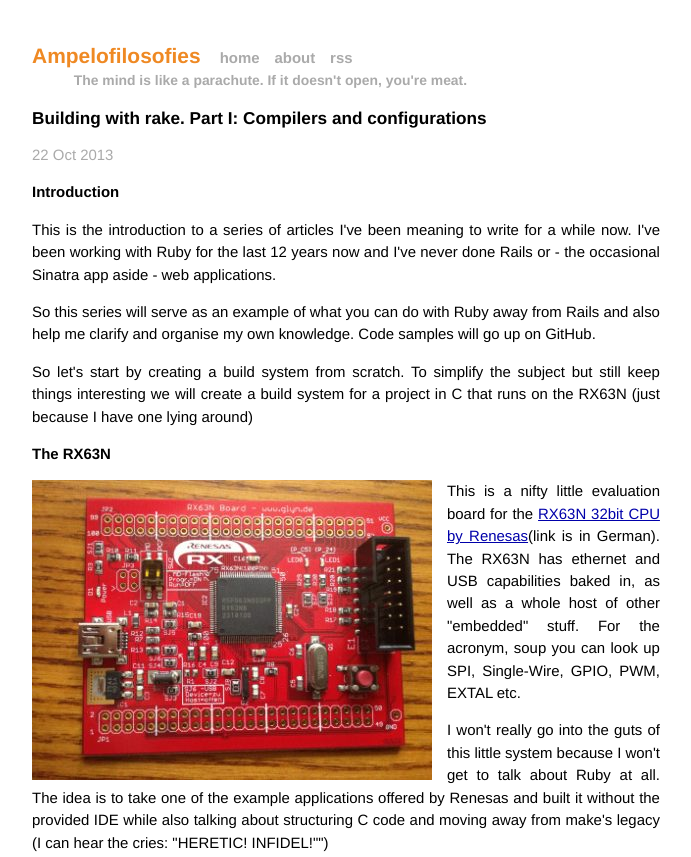
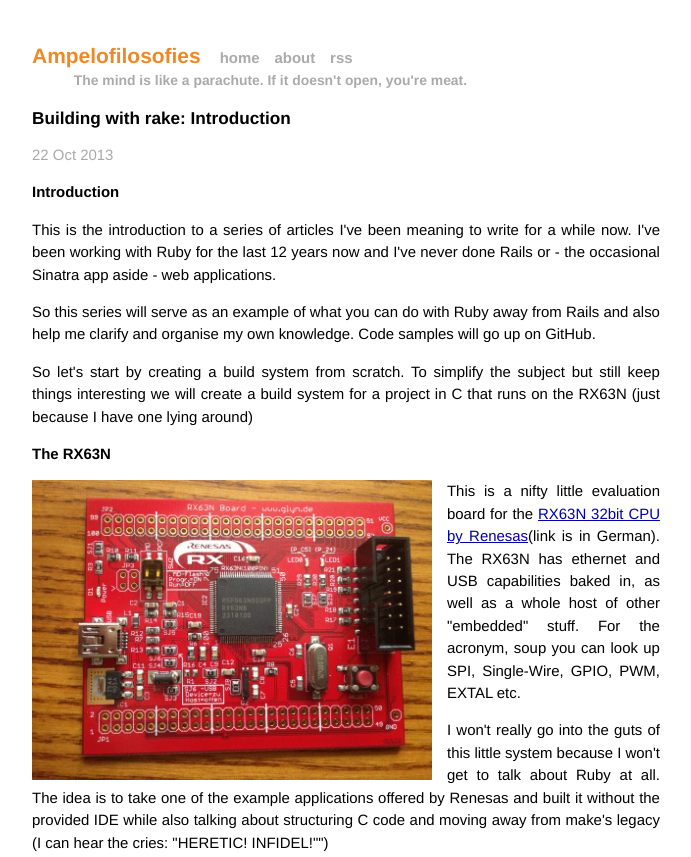
Before and after one commit to damphyr/damphyr.github.io, a plain HTML site: page software/2013/10/22/building-with-rake-I/index.html in a window 1280 px wide. Shown: the top 857 px of the page, without its empty margins (294-985 px from the left). Drawn offline with Linux system fonts and the light colour scheme; a script that the page names is missing.

Commit message:
Fixed the title

```diff
--- a/feed.xml
+++ b/feed.xml
@@ -7,7 +7,7 @@
     <atom:link href="http://www.ampelofilosofies.gr/feed.xml" rel="self" type="application/rss+xml" />
 
       <item>
-        <title>Building with rake. Part I: Compilers and configurations</title>
+        <title>Building with rake: Introduction</title>
         <description>&lt;h2&gt;Introduction&lt;/h2&gt;
 
 &lt;p&gt;This is the introduction to a series of articles I&amp;#39;ve been meaning to write for a while now. I&amp;#39;ve been working with Ruby for the last 12 years now and I&amp;#39;ve never done Rails or - the occasional Sinatra app aside - web applications.&lt;/p&gt;
--- a/software/2013/10/22/building-with-rake-I/index.html
+++ b/software/2013/10/22/building-with-rake-I/index.html
@@ -4,7 +4,7 @@
         <meta charset="utf-8">
         <meta http-equiv="X-UA-Compatible" content="IE=edge,chrome=1">
         <meta name="google-site-verification" content="WJoG1y4O1QfZDWU4OFY1tGfE75UXU6WmQc91gCSLY5g" />
-        <title>Building with rake. Part I: Compilers and configurations</title>
+        <title>Building with rake: Introduction</title>
         <meta name="viewport" content="width=device-width">
         <link rel="alternate" type="application/rss+xml" title="Ampelofilosofies" href="http://www.ampelofilosofies.gr/feed.xml">
 
@@ -39,7 +39,7 @@
               <span class="extra">The mind is like a parachute. If it doesn't open, you're meat.</span>
             </div>
 
-                <h1>Building with rake. Part I: Compilers and configurations</h1>
+                <h1>Building with rake: Introduction</h1>
 <p class="meta">22 Oct 2013</p>
 
 <div class="post">
```
Also changed, not shown: index.html (+1 -1 lines).
